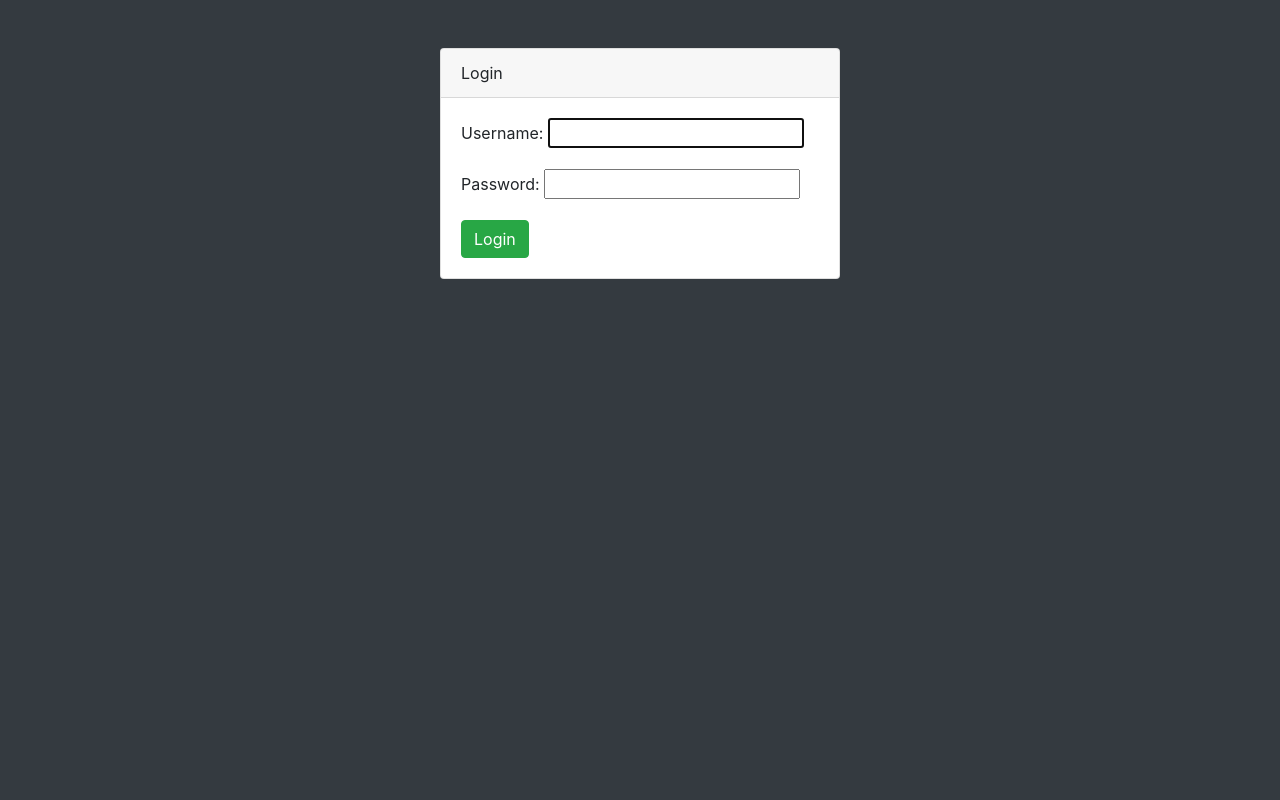
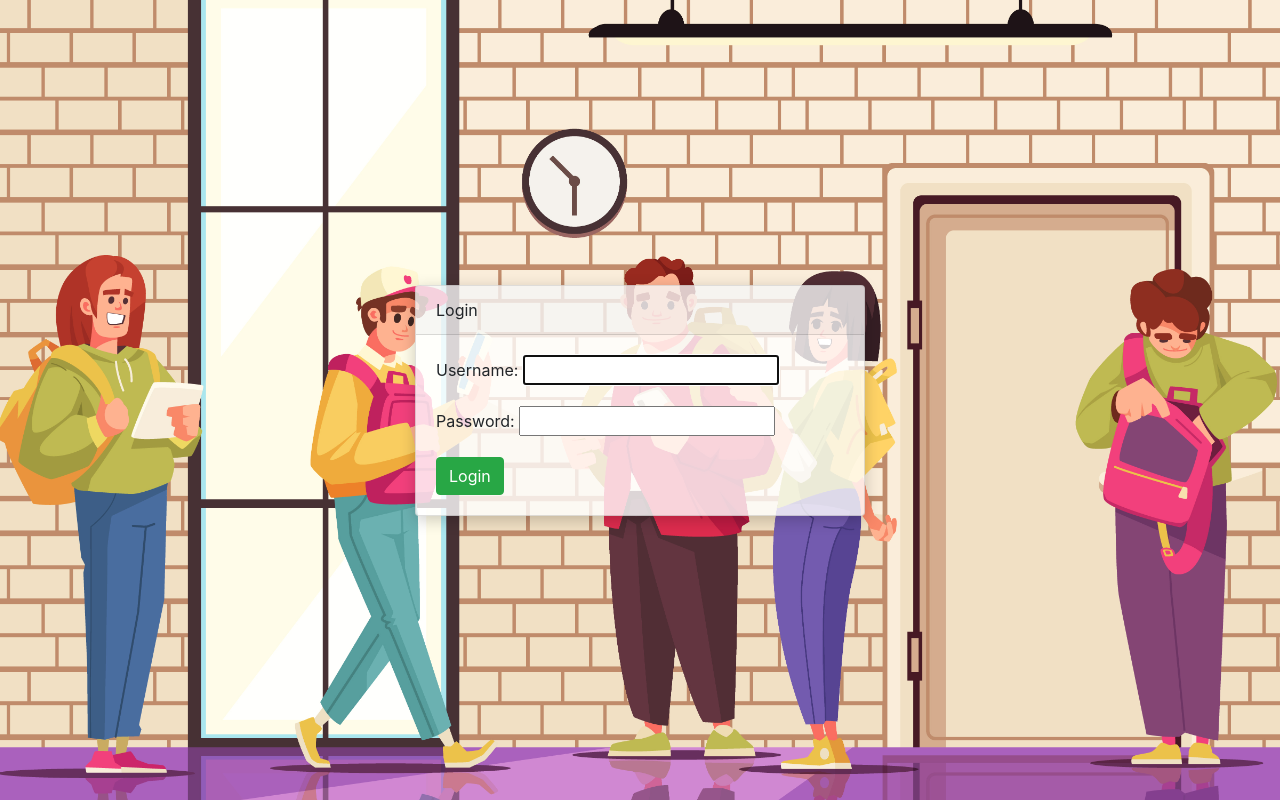
Before and after one commit to SayedAliSharrat/Graduation-Project, a Django app: page /accounts/login/ in a window 1280 px wide. Run offline with Django 3.2, Linux system fonts and the light colour scheme; some libraries are stand-ins or nearby versions.

Commit message:
updated login bg

```diff
--- a/info/templates/info/login.html
+++ b/info/templates/info/login.html
@@ -21,13 +21,32 @@
 
     <!-- Custom styles for this template-->
     <link href="{% static '/info/bootstrap/css/sb-admin.css' %}" rel="stylesheet">
-
+    <style>
+      /* Center the card vertically and horizontally */
+      .center-container {
+        min-height: 100vh;
+        display: flex;
+        align-items: center;
+        justify-content: center;
+      }
+      .card-login {
+        width: 450px ; /* Increase card width */
+        max-width: 100%;
+        background-color: rgba(255, 255, 255, 0.8); /* White with 80% opacity */
+        box-shadow: 0 4px 16px rgba(0,0,0,0.2);
+      }
+    </style>
   </head>
 
-  <body class="bg-dark">
-
-    <div class="container">
-      <div class="card card-login mx-auto mt-5">
+  <body class="bg-login">
+    <style>
+      .bg-login {
+      background: url("{% static 'info/images/bg-login3.jpg' %}") no-repeat center center fixed;
+      background-size: cover;
+                }
+    </style>
+    <div class="container center-container">
+      <div class="card card-login mx-auto ">
         <div class="card-header">Login</div>
         <div class="card-body">
             <form method="post">
```
Also changed, not shown: info/static/info/images/bg-login.jpeg (added), info/static/info/images/bg-login2.jpg (added), info/static/info/images/bg-login3.jpg (added), 1 other file.
